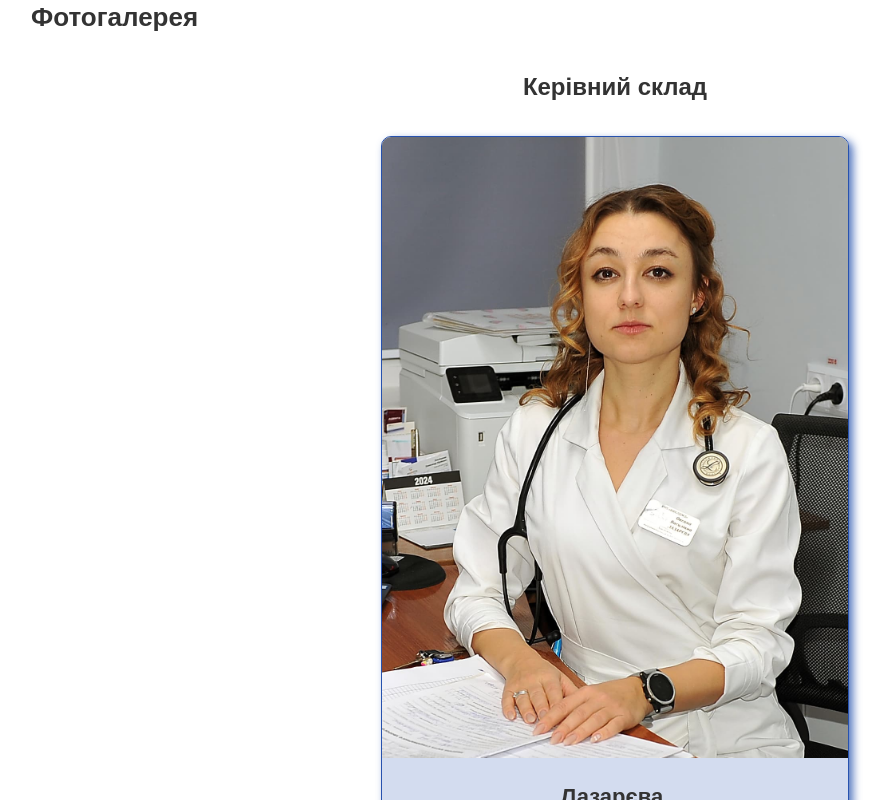
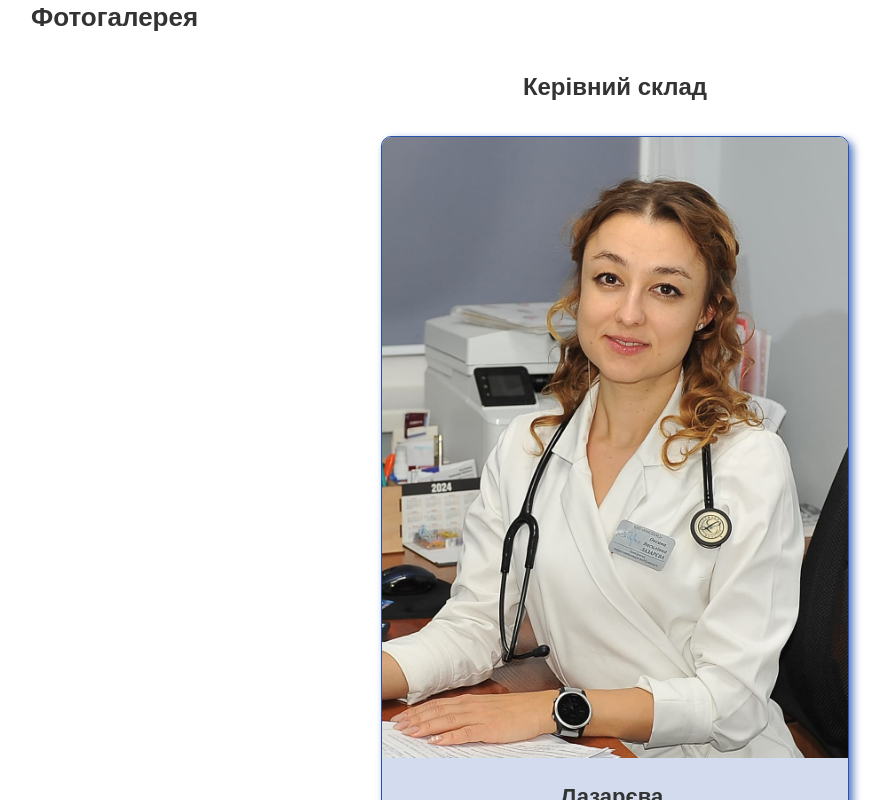
Before and after one commit to oleksandrmaliy/Neurosurgery10, a React (Vite) app: page / in a window 1280 px wide. Shown: the part 2140-2940 px from the top of the page, without its empty margins (25-915 px from the left). Built offline with nearby package versions, Linux system fonts and the light colour scheme.

Commit message:
change foto

```diff
--- a/src/components/therapy/therapy.jsx
+++ b/src/components/therapy/therapy.jsx
@@ -134,7 +134,7 @@ function Therapy() {
             <div className={css.headCard}>
               <img
                 className={css.headPhoto}
-                src="/LazarevaOV-2.jpg"
+                src="/LazarevaOV.jpg"
                 alt="Завідуюча відділенням"
                 loading="lazy"
               />
```
Also changed, not shown: public/LazarevaOV.jpg (added).
